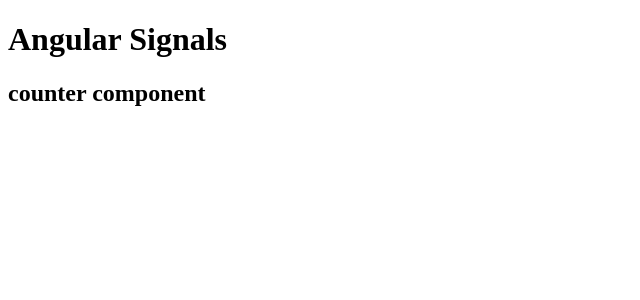
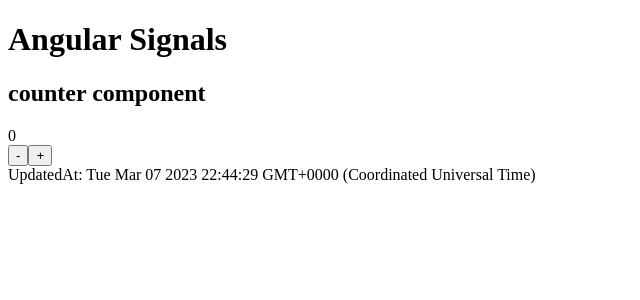
Before and after one commit to kasaharu-labs/try-ng-signals, an Angular app: page / in a window 1280 px wide. Shown: the top 300 px of the page, without its empty margins (0-640 px from the left). Built offline with nearby package versions, Linux system fonts and the light colour scheme.

Commit message:
feat: signal を使った counter 実装

```diff
--- a/src/app/features/counter/counter.component.html
+++ b/src/app/features/counter/counter.component.html
@@ -1 +1,7 @@
 <h2>counter component</h2>
+<div>{{ counter() }}</div>
+<div class="action area">
+  <button (click)="decrementCount()">-</button>
+  <button (click)="incrementCount()">+</button>
+</div>
+<div>UpdatedAt: {{ now() }}</div>
--- a/src/app/features/counter/counter.component.ts
+++ b/src/app/features/counter/counter.component.ts
@@ -1,8 +1,23 @@
-import { Component } from '@angular/core';
+import { ChangeDetectionStrategy, Component, signal } from '@angular/core';
 
 @Component({
   selector: 'app-counter',
   templateUrl: './counter.component.html',
   styleUrls: ['./counter.component.scss'],
+  changeDetection: ChangeDetectionStrategy.OnPush,
 })
-export class CounterComponent {}
+export class CounterComponent {
+  counter = signal(0);
+
+  incrementCount(): void {
+    this.counter.set(this.counter() + 1);
+  }
+
+  decrementCount(): void {
+    this.counter.update(() => this.counter() - 1);
+  }
+
+  now(): Date {
+    return new Date();
+  }
+}
```
